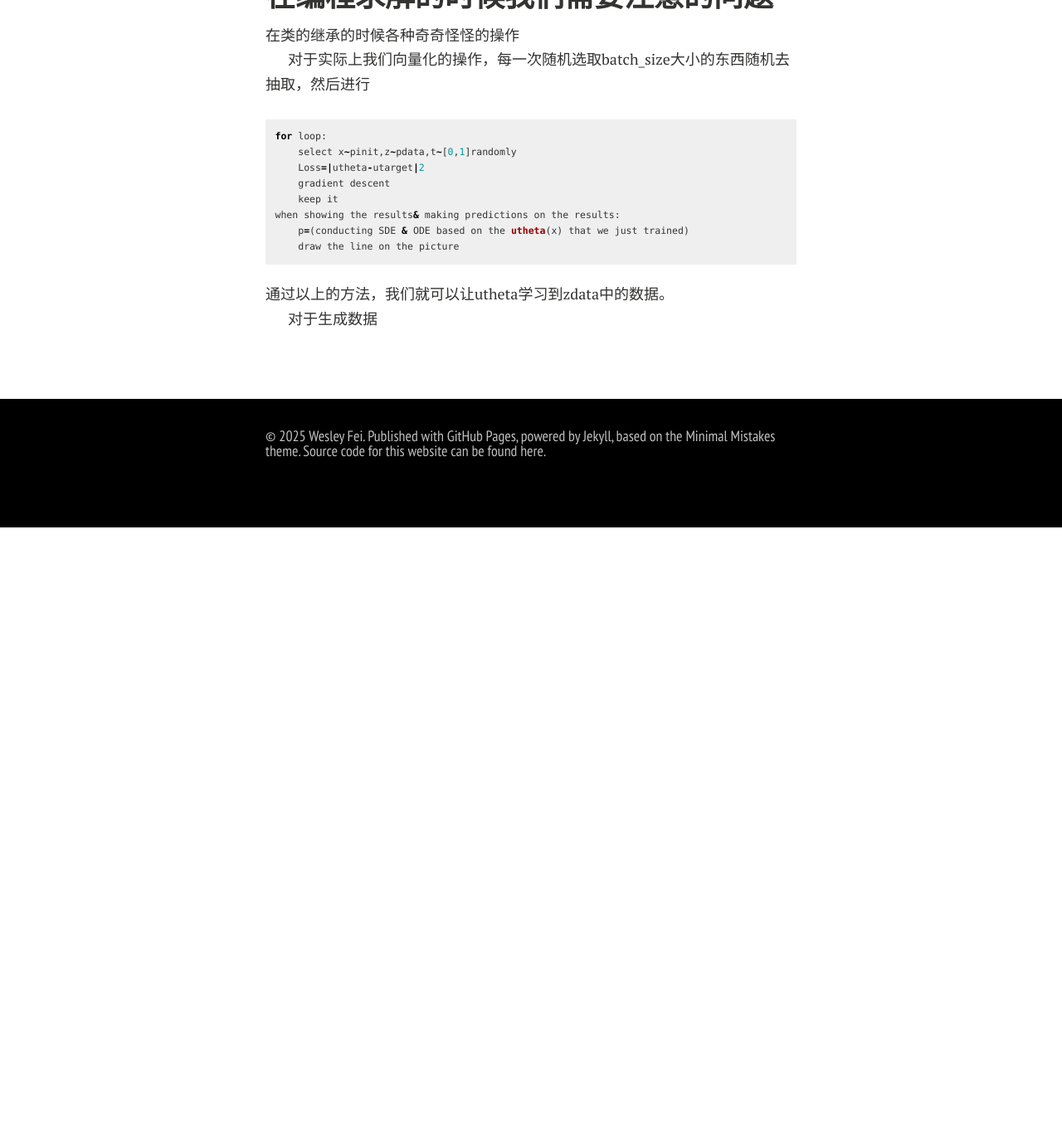
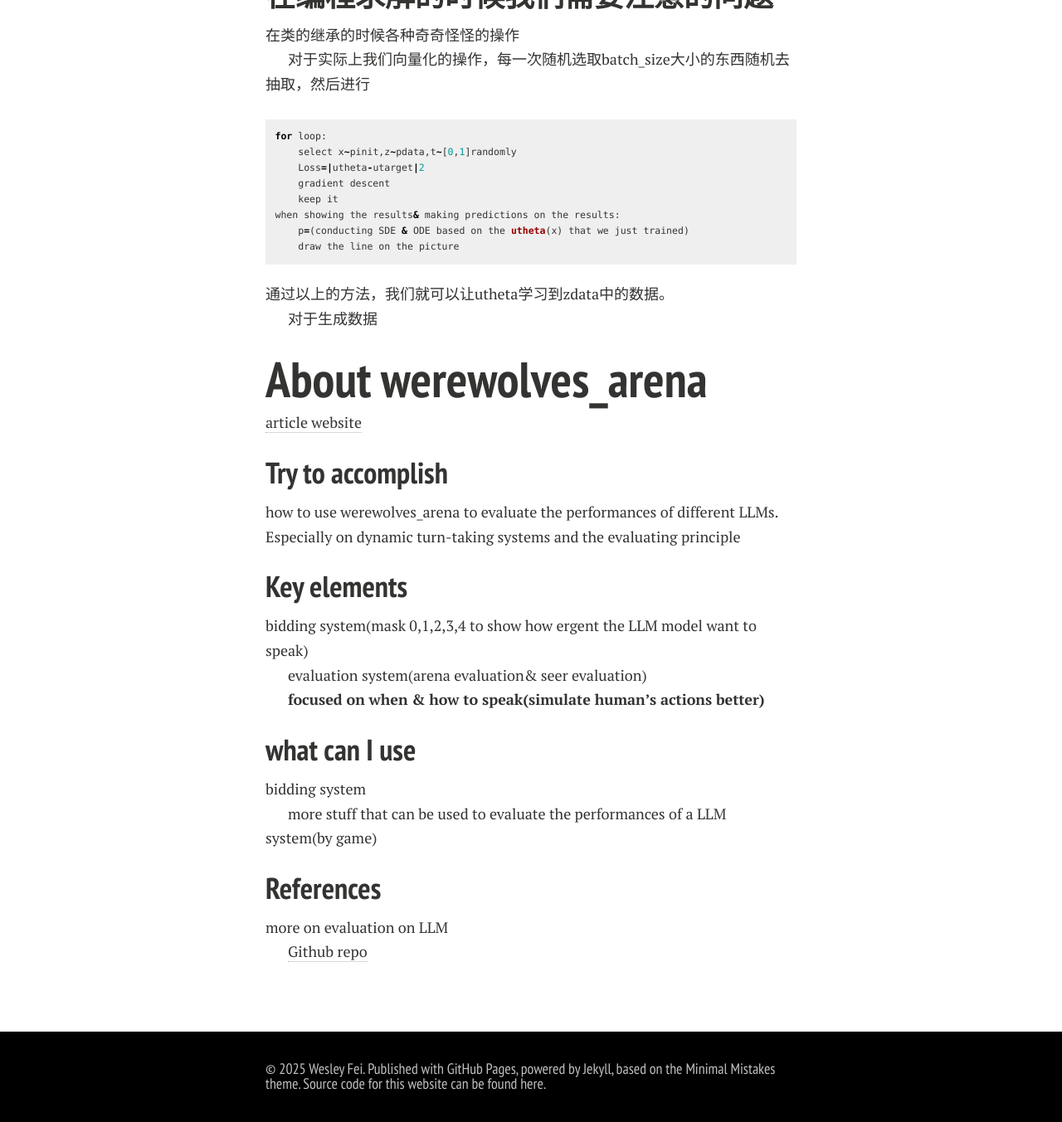
Before and after one commit to wesleyfei1/wesleyfei1.github.io, a Jekyll site: the page built from blogs/Sophomore-Fall/zhihu_draft_3.md, in a window 1280 px wide and 1400 px high, scrolled down 1073 px. Shown: the top 1353 px of the window at 83% size. Built offline with Jekyll 4.4.1, drawn with Linux system fonts in a browser that asks for light colours; nearby versions of some CDN libraries; our own code applies the rules of GitHub Pages for plain Markdown files; comment, search, counter and statistics services are not loaded; a style sheet for code colours, icons or effects is not loaded; before the commit the page ends 1709 px from its top, so only the background shows below that.

Commit message:
8.31 afternoon

```diff
--- a/blogs/Sophomore-Fall/zhihu_draft_3.md
+++ b/blogs/Sophomore-Fall/zhihu_draft_3.md
@@ -39,3 +39,33 @@
 通过以上的方法，我们就可以让utheta学习到zdata中的数据。
 
 对于生成数据
+
+
+
+# About werewolves_arena
+
+[article website](https://arxiv.org/pdf/2407.13943)
+
+## Try to accomplish
+
+how to use werewolves_arena to evaluate the performances of different LLMs. Especially on dynamic turn-taking systems and the evaluating principle
+
+## Key elements
+
+bidding system(mask 0,1,2,3,4 to show how ergent the LLM model want to speak)
+
+evaluation system(arena evaluation& seer evaluation)
+
+**focused on when & how to speak(simulate human's actions better)**
+
+## what can I use
+
+bidding system
+
+more stuff that can be used to evaluate the performances of a LLM system(by game)
+
+## References
+
+more on evaluation on LLM
+
+[Github repo](https://github.com/google/werewolf_arena)
```
Also changed, not shown: blogs/Sophomore-Fall/8.24-9.4.md (+29 -0 lines), blogs/Sophomore-Fall/image-20250831163701424.png (added), blogs/Sophomore-Fall/image-20250831163743688.png (added).
